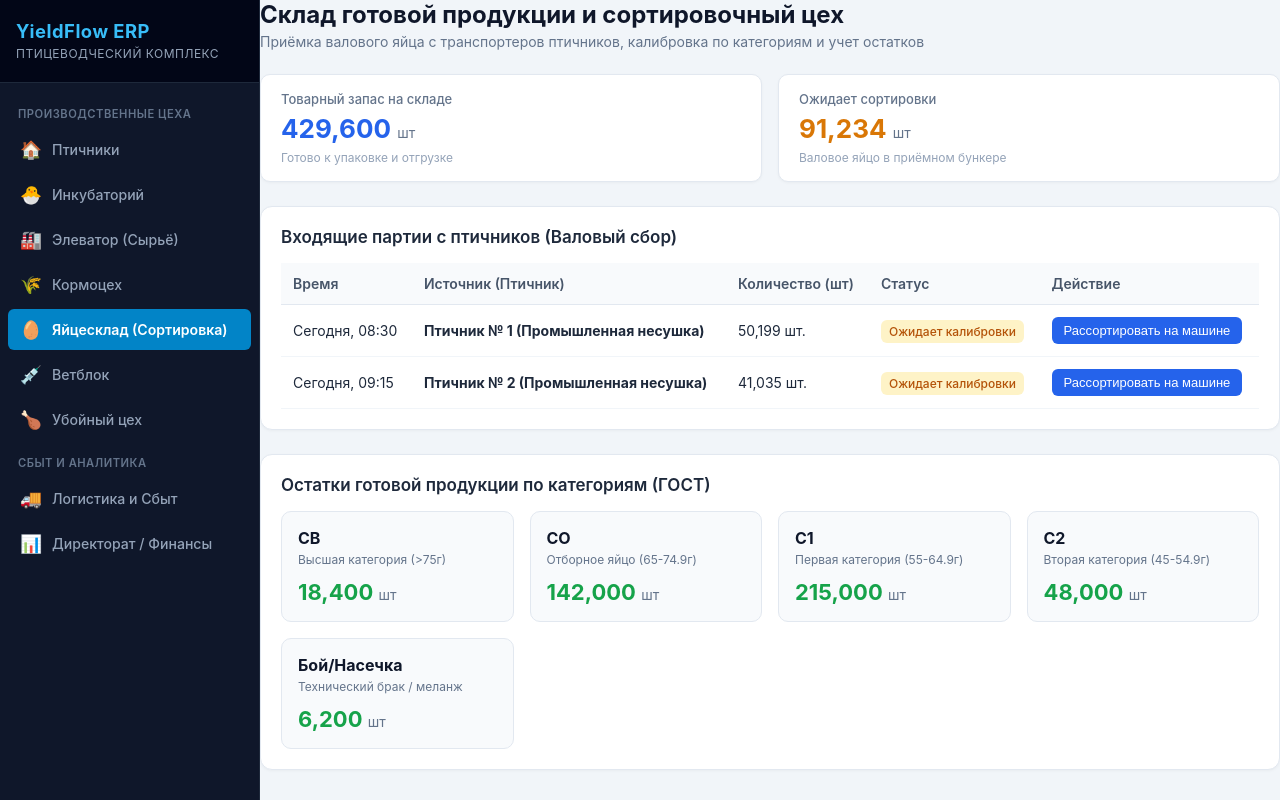
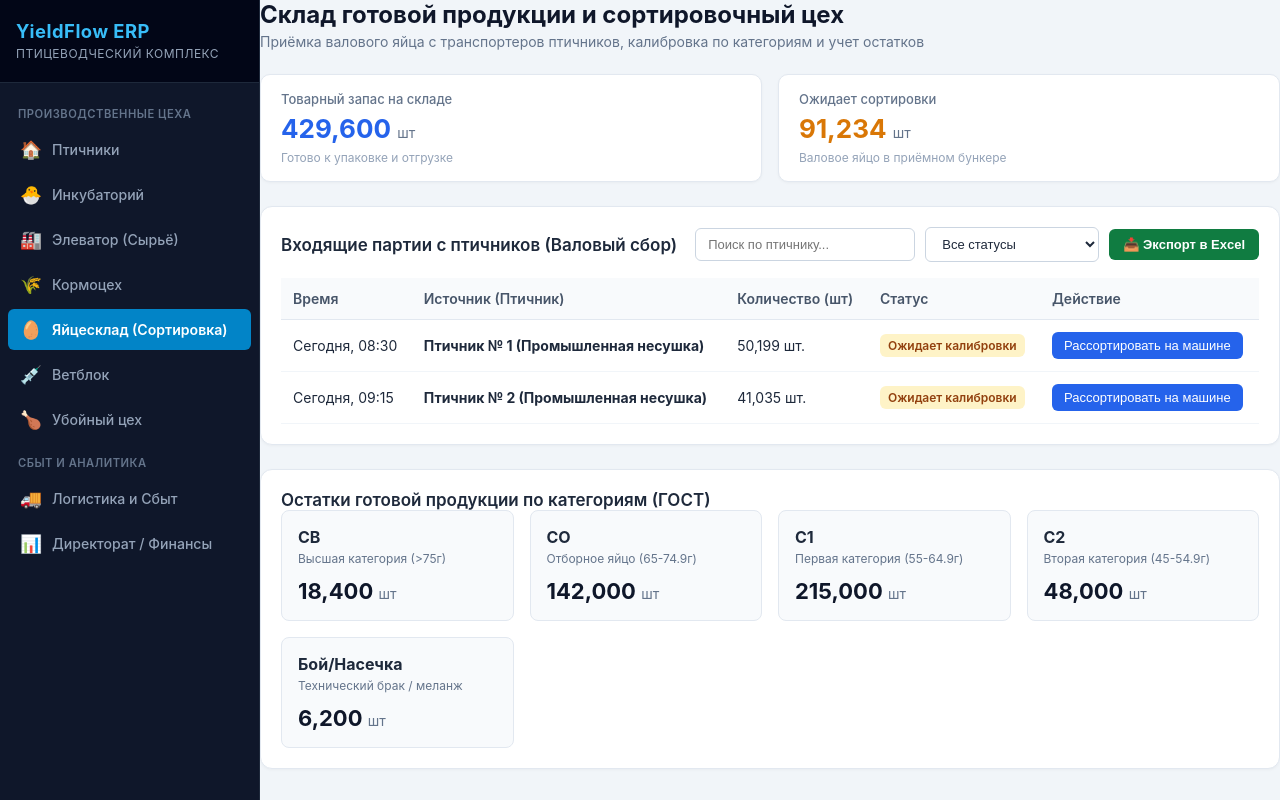
Before and after one commit to radikryzvanov/yield-flow-erp, an Angular app: page /egg-warehouse in a window 1280 px wide. Built offline with nearby package versions, Linux system fonts and the light colour scheme.

Commit message:
feat(egg-warehouse): implement live search, status filter and excel export

```diff
--- a/src/app/features/poultry-management/pages/egg-warehouse/egg-warehouse.component.css
+++ b/src/app/features/poultry-management/pages/egg-warehouse/egg-warehouse.component.css
@@ -54,18 +54,8 @@
   color: #94a3b8;
 }
 
-.text-primary {
-  color: #2563eb;
-}
-
-.text-warning {
-  color: #d97706;
-}
-
-.text-muted {
-  color: #94a3b8;
-  font-size: 13px;
-}
+.text-primary { color: #2563eb; }
+.text-warning { color: #d97706; }
 
 .section-card {
   background: #ffffff;
@@ -75,11 +65,66 @@
   box-shadow: 0 1px 3px rgba(0, 0, 0, 0.04);
 }
 
+.section-header-flex {
+  display: flex;
+  justify-content: space-between;
+  align-items: center;
+  flex-wrap: wrap;
+  gap: 12px;
+  margin-bottom: 16px;
+}
+
 .section-title {
-  margin: 0 0 16px 0;
+  margin: 0;
   font-size: 17px;
   font-weight: 600;
   color: #1e293b;
+}
+
+/* Тулбар */
+.table-toolbar {
+  display: flex;
+  align-items: center;
+  gap: 10px;
+  flex-wrap: wrap;
+}
+
+.input-search, .select-filter {
+  padding: 8px 12px;
+  border: 1px solid #cbd5e1;
+  border-radius: 6px;
+  font-size: 13px;
+  color: #1e293b;
+  outline: none;
+  background-color: #ffffff;
+}
+
+.input-search:focus, .select-filter:focus {
+  border-color: #2563eb;
+  box-shadow: 0 0 0 2px rgba(37, 99, 235, 0.1);
+}
+
+.input-search {
+  min-width: 220px;
+}
+
+.btn-export {
+  display: inline-flex;
+  align-items: center;
+  gap: 6px;
+  background-color: #107c41;
+  color: #ffffff;
+  border: none;
+  padding: 8px 14px;
+  border-radius: 6px;
+  font-size: 13px;
+  font-weight: 600;
+  cursor: pointer;
+  transition: background-color 0.2s;
+}
+
+.btn-export:hover {
+  background-color: #0c6133;
 }
 
 .table-responsive {
@@ -108,27 +153,28 @@
 }
 
 .badge {
-  font-size: 12px;
+  display: inline-block;
   padding: 4px 8px;
   border-radius: 6px;
-  font-weight: 500;
+  font-size: 12px;
+  font-weight: 600;
 }
 
 .badge-pending {
-  background: #fef3c7;
-  color: #b45309;
+  background-color: #fef3c7;
+  color: #92400e;
 }
 
 .badge-sorted {
-  background: #dcfce7;
-  color: #15803d;
+  background-color: #ecfdf5;
+  color: #065f46;
 }
 
 .btn-sort {
-  padding: 6px 12px;
-  background: #2563eb;
+  background-color: #2563eb;
   color: #ffffff;
   border: none;
+  padding: 6px 12px;
   border-radius: 6px;
   font-size: 13px;
   font-weight: 500;
@@ -136,7 +182,12 @@
 }
 
 .btn-sort:hover {
-  background: #1d4ed8;
+  background-color: #1d4ed8;
+}
+
+.text-muted {
+  color: #94a3b8;
+  font-size: 13px;
 }
 
 .stock-grid {
@@ -148,7 +199,7 @@
 .stock-card {
   background: #f8fafc;
   border: 1px solid #e2e8f0;
-  border-radius: 10px;
+  border-radius: 8px;
   padding: 16px;
 }
 
@@ -160,9 +211,9 @@
 }
 
 .cat-badge {
+  font-weight: 700;
   font-size: 16px;
-  font-weight: 700;
-  color: #0f172a;
+  color: #1e293b;
 }
 
 .cat-desc {
@@ -173,5 +224,12 @@
 .cat-count {
   font-size: 22px;
   font-weight: 700;
-  color: #16a34a;
+  color: #0f172a;
 }
+
+.empty-state {
+  text-align: center;
+  color: #94a3b8;
+  padding: 24px !important;
+  font-style: italic;
+}
--- a/src/app/features/poultry-management/pages/egg-warehouse/egg-warehouse.component.html
+++ b/src/app/features/poultry-management/pages/egg-warehouse/egg-warehouse.component.html
@@ -21,9 +21,34 @@
     </div>
   </div>
 
-  <!-- Блок 1: Поступления с птичников -->
+  <!-- Блок 1: Поступления с птичников с Enterprise тулбаром -->
   <div class="section-card">
-    <h2 class="section-title">Входящие партии с птичников (Валовый сбор)</h2>
+    <div class="section-header-flex">
+      <h2 class="section-title">Входящие партии с птичников (Валовый сбор)</h2>
+
+      <div class="table-toolbar">
+        <input
+          type="text"
+          placeholder="Поиск по птичнику..."
+          [ngModel]="searchQuery()"
+          (ngModelChange)="searchQuery.set($event)"
+          class="input-search" />
+
+        <select
+          [ngModel]="statusFilter()"
+          (ngModelChange)="statusFilter.set($event)"
+          class="select-filter">
+          <option value="ALL">Все статусы</option>
+          <option value="pending">Ожидает калибровки</option>
+          <option value="sorted">Рассортировано</option>
+        </select>
+
+        <button type="button" class="btn-export" (click)="exportToExcel()">
+          📥 Экспорт в Excel
+        </button>
+      </div>
+    </div>
+
     <div class="table-responsive">
       <table class="data-table">
         <thead>
@@ -36,7 +61,7 @@
           </tr>
         </thead>
         <tbody>
-          <tr *ngFor="let batch of incomingBatches()">
+          <tr *ngFor="let batch of filteredBatches()">
             <td>{{ batch.date }}</td>
             <td><strong>{{ batch.houseName }}</strong></td>
             <td>{{ batch.rawEggCount | number }} шт.</td>
@@ -55,6 +80,9 @@
               </button>
               <span *ngIf="batch.status === 'sorted'" class="text-muted">Оприходовано</span>
             </td>
+          </tr>
+          <tr *ngIf="filteredBatches().length === 0">
+            <td colspan="5" class="empty-state">Партий по заданным условиям не найдено</td>
           </tr>
         </tbody>
       </table>
--- a/src/app/features/poultry-management/pages/egg-warehouse/egg-warehouse.component.ts
+++ b/src/app/features/poultry-management/pages/egg-warehouse/egg-warehouse.component.ts
@@ -1,23 +1,71 @@
-import { Component, inject } from '@angular/core';
+import { Component, inject, signal, computed } from '@angular/core';
 import { CommonModule } from '@angular/common';
+import { FormsModule } from '@angular/forms';
 import { EggWarehouseService } from '../../services/egg-warehouse.service';
+import { IncomingEggBatch } from '../../interfaces/egg-warehouse.interface';
 
 @Component({
   selector: 'app-egg-warehouse',
   standalone: true,
-  imports: [CommonModule],
+  imports: [CommonModule, FormsModule],
   templateUrl: './egg-warehouse.component.html',
   styleUrl: './egg-warehouse.component.css'
 })
 export class EggWarehouseComponent {
   protected readonly warehouseService = inject(EggWarehouseService);
 
-  readonly incomingBatches = this.warehouseService.incomingBatches;
   readonly stocks = this.warehouseService.stocks;
   readonly totalStockEggs = this.warehouseService.totalStockEggs;
   readonly totalPendingRawEggs = this.warehouseService.totalPendingRawEggs;
 
+  // Сигналы фильтрации
+  readonly searchQuery = signal<string>('');
+  readonly statusFilter = signal<string>('ALL');
+
+  // Отфильтрованные входящие партии
+  readonly filteredBatches = computed(() => {
+    const list = this.warehouseService.incomingBatches();
+    const query = this.searchQuery().trim().toLowerCase();
+    const status = this.statusFilter();
+
+    return list.filter((batch: IncomingEggBatch) => {
+      const matchesSearch =
+        query === '' ||
+        batch.houseName.toLowerCase().includes(query) ||
+        batch.date.toLowerCase().includes(query);
+
+      const matchesStatus = status === 'ALL' || batch.status === status;
+
+      return matchesSearch && matchesStatus;
+    });
+  });
+
   sortBatch(batchId: string) {
     this.warehouseService.sortBatch(batchId);
   }
+
+  // Экспорт реестра валовых партий в Excel (.csv UTF-8 BOM)
+  exportToExcel(): void {
+    const data = this.filteredBatches();
+    if (data.length === 0) return;
+
+    const headers = ['Время/Дата', 'Источник (Птичник)', 'Количество валового яйца (шт)', 'Статус обработки'];
+    const rows = data.map((b: IncomingEggBatch) => [
+      `"${b.date}"`,
+      `"${b.houseName}"`,
+      b.rawEggCount,
+      b.status === 'pending' ? '"Ожидает калибровки"' : '"Рассортировано"'
+    ]);
+
+    const csvContent = '\uFEFF' + [headers.join(';'), ...rows.map(e => e.join(';'))].join('\r\n');
+    const blob = new Blob([csvContent], { type: 'text/csv;charset=utf-8;' });
+    const url = URL.createObjectURL(blob);
+
+    const link = document.createElement('a');
+    link.setAttribute('href', url);
+    link.setAttribute('download', `Отчет_приемки_валового_яйца_${new Date().toISOString().slice(0, 10)}.csv`);
+    document.body.appendChild(link);
+    link.click();
+    document.body.removeChild(link);
+  }
 }
--- a/src/app/features/poultry-management/services/egg-warehouse.service.ts
+++ b/src/app/features/poultry-management/services/egg-warehouse.service.ts
@@ -1,19 +1,5 @@
 import { Injectable, signal, computed } from '@angular/core';
-
-export interface IncomingEggBatch {
-  id: string;
-  houseName: string;
-  rawEggCount: number;
-  date: string;
-  status: 'pending' | 'sorted';
-}
-
-export interface EggStock {
-  category: 'СВ' | 'СО' | 'С1' | 'С2' | 'Бой/Насечка';
-  description: string;
-  count: number;
-  unit: string;
-}
+import { IncomingEggBatch, EggStock } from '../interfaces/egg-warehouse.interface';
 
 @Injectable({
   providedIn: 'root'
```
Also changed, not shown: src/app/features/poultry-management/interfaces/egg-warehouse.interface.ts (+27 -10 lines).
